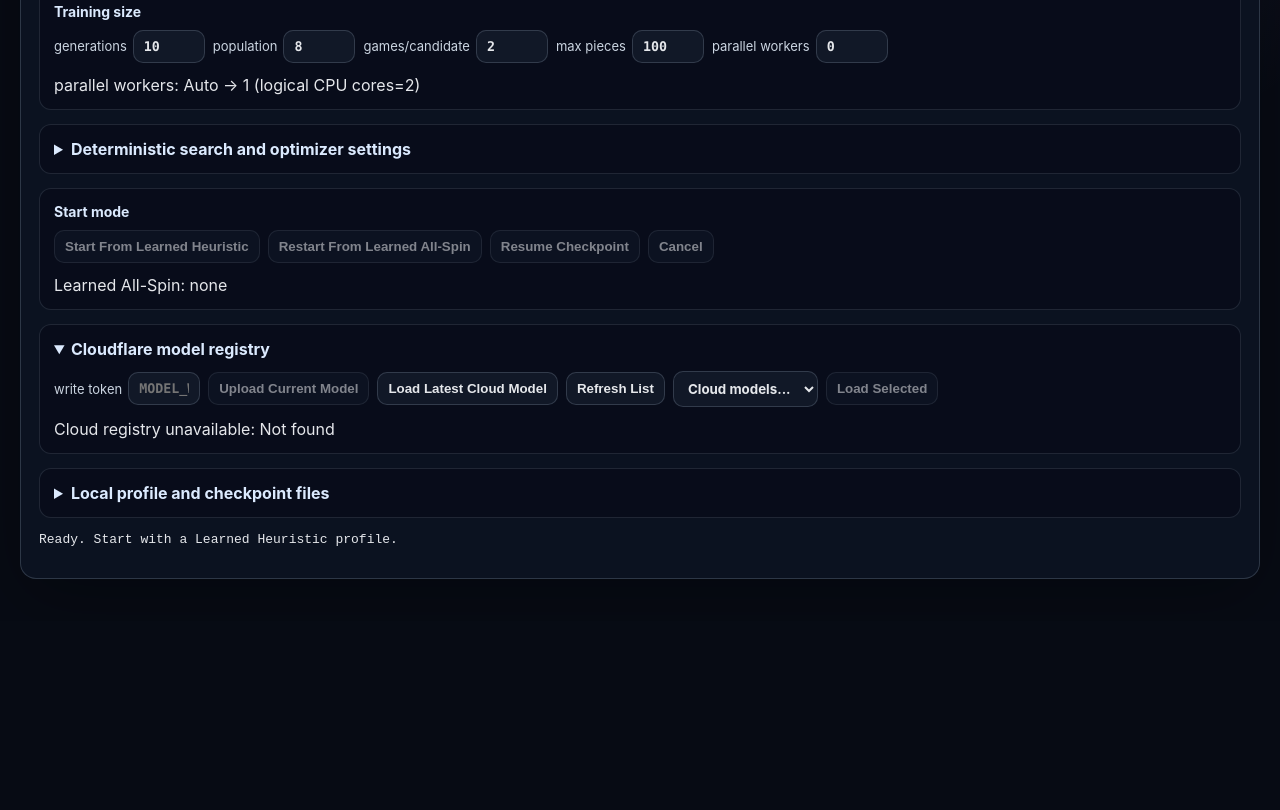
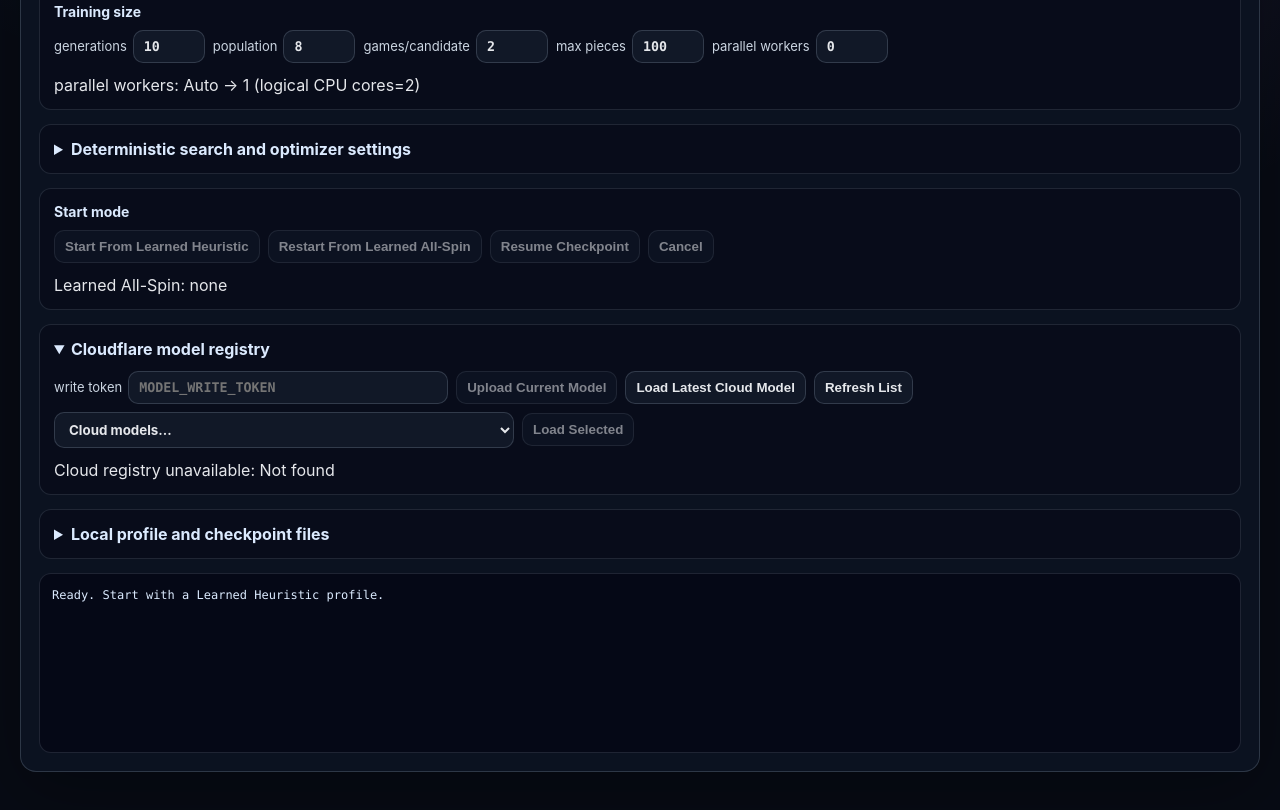
Before and after one commit to kineticnapier/TetraFlux, a website built with Vite: page training/allspin/index.html in a window 1280 px wide. Shown: the part 478-1288 px from the top of the page. Before the commit the page ends 1099 px from the top, so only its background shows below. Built offline with nearby package versions, Linux system fonts and the light colour scheme; no server answers.

Commit message:
Style All-Spin workspace and cloud model controls

```diff
--- a/src/pages/toolPage.css
+++ b/src/pages/toolPage.css
@@ -73,7 +73,8 @@
 }
 
 .tool-page #benchPanel,
-.tool-page #trainHeuristicPanel {
+.tool-page #trainHeuristicPanel,
+.tool-page #trainAllSpinPanel {
   position: static;
   inset: auto;
   z-index: auto;
@@ -84,7 +85,8 @@
 }
 
 .tool-page #benchPanel[hidden],
-.tool-page #trainHeuristicPanel[hidden] {
+.tool-page #trainHeuristicPanel[hidden],
+.tool-page #trainAllSpinPanel[hidden] {
   display: none;
 }
 
@@ -125,12 +127,26 @@
   margin-bottom: 12px;
 }
 
+.tool-page #flatCloudToken,
+.tool-page #allspinCloudToken {
+  width: min(320px, 58vw);
+  min-width: 180px;
+}
+
+.tool-page #flatCloudModels,
+.tool-page #allspinCloudModels {
+  width: min(460px, 78vw);
+  max-width: 100%;
+}
+
 .tool-page #benchOutput,
-.tool-page #trainOutput {
+.tool-page #trainOutput,
+.tool-page #allspinOutput {
   max-height: 620px;
 }
 
-.tool-page #trainOutput {
+.tool-page #trainOutput,
+.tool-page #allspinOutput {
   margin: 14px 0 0;
   min-height: 180px;
   overflow: auto;
```
